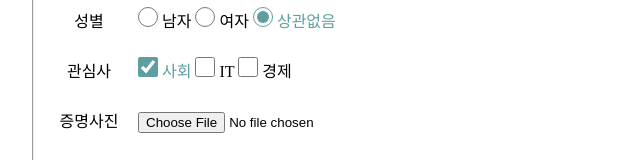
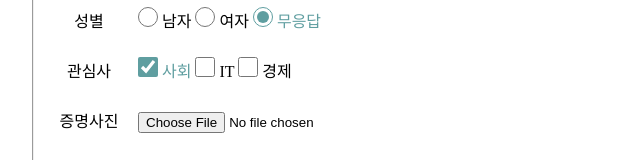
Before and after one commit to sejin01/Web_Publishing, a plain HTML site: page join/review/index.html in a window 1280 px wide. Shown: the part 197-357 px from the top of the page, 108-748 px from the left. Drawn offline with Linux system fonts and the light colour scheme; files that its build step writes are made by us from their sources.

Commit message:
Update index.html

```diff
--- a/join/review/index.html
+++ b/join/review/index.html
@@ -30,7 +30,7 @@
                 <input type="radio" name="gender" id="woman" checked>
                 <label for="woman">여자</label>
                 <input type="radio" name="gender" id="notell" checked>
-                <label for="notell">상관없음</label>
+                <label for="notell">무응답</label>
             </p>
             <p>
                 <span class="joinform">관심사 </span>
```
